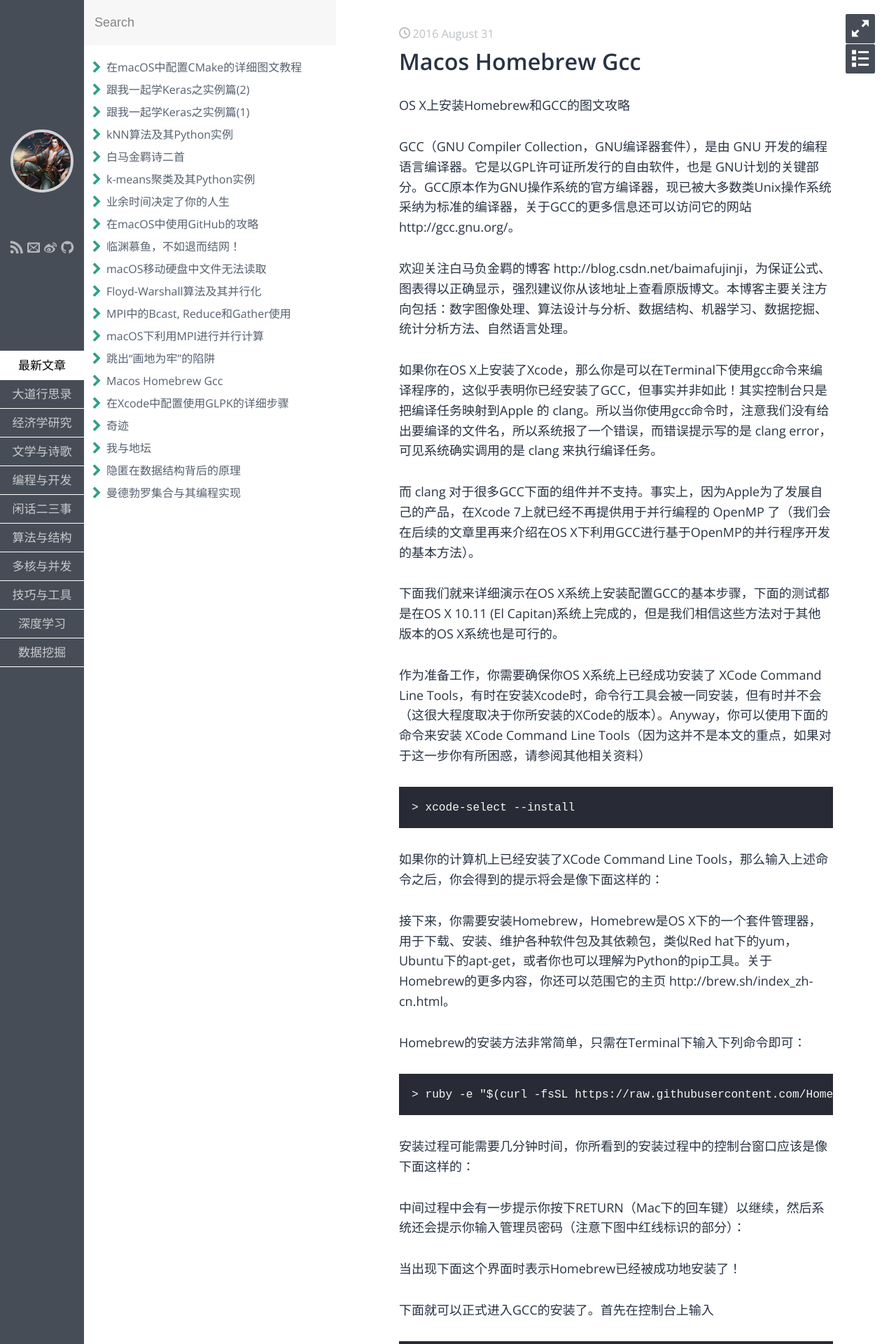
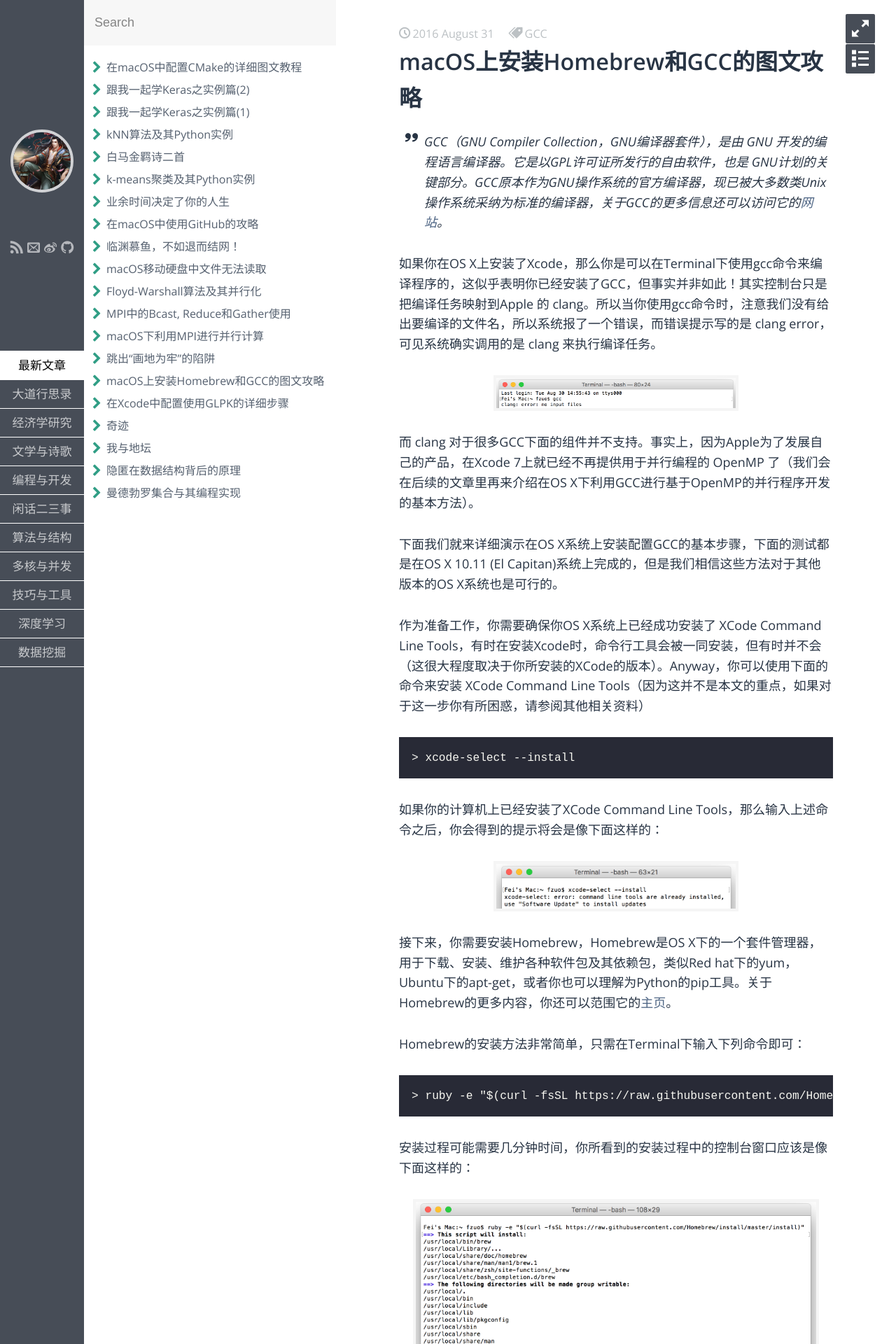
Before and after one commit to fzuo/baimafujinji, a Jekyll site: the page built from _posts/tool/2016-08-31-macos-homebrew-gcc.md, in a window 1280 px wide. Shown: the top 1920 px of the page at 70% size. Built offline with Jekyll 4.4.1, drawn with Linux system fonts in a browser that asks for light colours; some web fonts are replaced; our own code applies the rules of GitHub Pages for plain Markdown files; some of the changed text lies outside the part shown.

Commit message:
Update 2016-08-31-macos-homebrew-gcc.md

````diff
--- a/_posts/tool/2016-08-31-macos-homebrew-gcc.md
+++ b/_posts/tool/2016-08-31-macos-homebrew-gcc.md
@@ -1,12 +1,19 @@
+---
+layout: post
+title: macOS上安装Homebrew和GCC的图文攻略
+category: 技巧与工具
+tags: GCC
+keywords: GCC,Homebrew
+---
 
 
-OS X上安装Homebrew和GCC的图文攻略
-
-GCC（GNU Compiler Collection，GNU编译器套件），是由 GNU 开发的编程语言编译器。它是以GPL许可证所发行的自由软件，也是 GNU计划的关键部分。GCC原本作为GNU操作系统的官方编译器，现已被大多数类Unix操作系统采纳为标准的编译器，关于GCC的更多信息还可以访问它的网站 http://gcc.gnu.org/。
-
-欢迎关注白马负金羁的博客 http://blog.csdn.net/baimafujinji，为保证公式、图表得以正确显示，强烈建议你从该地址上查看原版博文。本博客主要关注方向包括：数字图像处理、算法设计与分析、数据结构、机器学习、数据挖掘、统计分析方法、自然语言处理。
+> GCC（GNU Compiler Collection，GNU编译器套件），是由 GNU 开发的编程语言编译器。它是以GPL许可证所发行的自由软件，也是 GNU计划的关键部分。GCC原本作为GNU操作系统的官方编译器，现已被大多数类Unix操作系统采纳为标准的编译器，关于GCC的更多信息还可以访问它的[网站](http://gcc.gnu.org/)。
 
 如果你在OS X上安装了Xcode，那么你是可以在Terminal下使用gcc命令来编译程序的，这似乎表明你已经安装了GCC，但事实并非如此！其实控制台只是把编译任务映射到Apple 的 clang。所以当你使用gcc命令时，注意我们没有给出要编译的文件名，所以系统报了一个错误，而错误提示写的是 clang error，可见系统确实调用的是 clang 来执行编译任务。
+
+<p align="center">
+<img src="https://fzuo.github.io/assets/img/mac_gcc/mac_gcc01.png" width="350">
+</p>
 
 而 clang 对于很多GCC下面的组件并不支持。事实上，因为Apple为了发展自己的产品，在Xcode 7上就已经不再提供用于并行编程的 OpenMP 了（我们会在后续的文章里再来介绍在OS X下利用GCC进行基于OpenMP的并行程序开发的基本方法）。
 
@@ -20,8 +27,11 @@
 
 如果你的计算机上已经安装了XCode Command Line Tools，那么输入上述命令之后，你会得到的提示将会是像下面这样的：
 
+<p align="center">
+<img src="https://fzuo.github.io/assets/img/mac_gcc/mac_gcc02.png" width="350">
+</p>
 
-接下来，你需要安装Homebrew，Homebrew是OS X下的一个套件管理器，用于下载、安装、维护各种软件包及其依赖包，类似Red hat下的yum，Ubuntu下的apt-get，或者你也可以理解为Python的pip工具。关于Homebrew的更多内容，你还可以范围它的主页 http://brew.sh/index_zh-cn.html。
+接下来，你需要安装Homebrew，Homebrew是OS X下的一个套件管理器，用于下载、安装、维护各种软件包及其依赖包，类似Red hat下的yum，Ubuntu下的apt-get，或者你也可以理解为Python的pip工具。关于Homebrew的更多内容，你还可以范围它的[主页](http://brew.sh/index_zh-cn.html)。
 
 Homebrew的安装方法非常简单，只需在Terminal下输入下列命令即可：
 
@@ -31,10 +41,21 @@
 
 安装过程可能需要几分钟时间，你所看到的安装过程中的控制台窗口应该是像下面这样的：
 
+<p align="center">
+<img src="https://fzuo.github.io/assets/img/mac_gcc/mac_gcc03.png" width="580">
+</p>
 
 中间过程中会有一步提示你按下RETURN（Mac下的回车键）以继续，然后系统还会提示你输入管理员密码（注意下图中红线标识的部分）：
 
+<p align="center">
+<img src="https://fzuo.github.io/assets/img/mac_gcc/mac_gcc04.png" width="580">
+</p>
+
 当出现下面这个界面时表示Homebrew已经被成功地安装了！
+
+<p align="center">
+<img src="https://fzuo.github.io/assets/img/mac_gcc/mac_gcc05.png" width="580">
+</p>
 
 下面就可以正式进入GCC的安装了。首先在控制台上输入
 
@@ -50,6 +71,9 @@
 
 执行上述命令的界面如下，表示安装程序已经启动：
 
+<p align="center">
+<img src="https://fzuo.github.io/assets/img/mac_gcc/mac_gcc06.png" width="580">
+</p>
 
 安装过程会持续几分钟，当出现下面这个界面时表示GCC已经被成功安装了。这时你需要得到一个你所安装的编译器的准确名字，因为你在执行编译任务时需要使用它来作为一个命令，注意：为此，你需要在控制台上输入：
 
@@ -57,7 +81,7 @@
 $ g++
 ```
 
-其中$是命令提示符，注意输入完以上指令后，你需要按“两次”tab键，你会看到类似下图中之结果。然后你也可以输入：
+其中`$`是命令提示符，注意输入完以上指令后，你需要按“两次”tab键，你会看到类似下图中之结果。然后你也可以输入：
 
 ```
 $ g++-5 --version
@@ -65,8 +89,15 @@
 
 来获取所安装的GCC的一些版本信息。
 
+<p align="center">
+<img src="https://fzuo.github.io/assets/img/mac_gcc/mac_gcc07.png" width="580">
+</p>
 
 如此一来，你就已经成功地在OS X系统上安装了GCC编译器了，在控制台上用gcc命令并配合makefile命令的使用就可以进行编程开发了。
 
-参考文献：
-http://mathcancer.blogspot.com.au/2016/01/PrepOSXForCoding-Homebrew.html
+### 参考文献：
+
+[网址链接](http://mathcancer.blogspot.com.au/2016/01/PrepOSXForCoding-Homebrew.html)
+
+
+<span style="color:blue">**（本文完）**</span>
````
